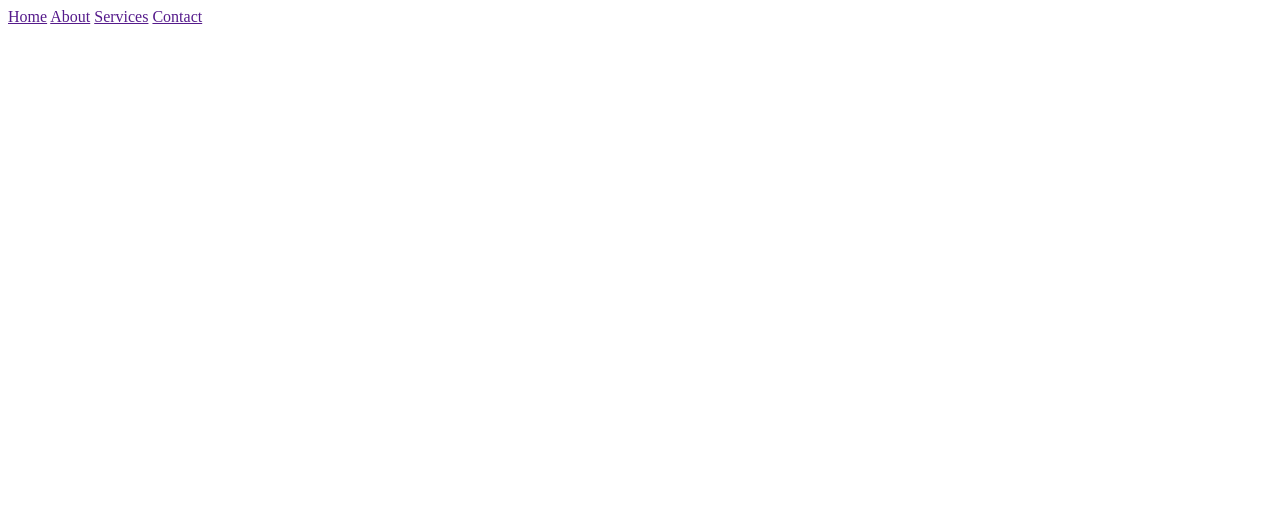
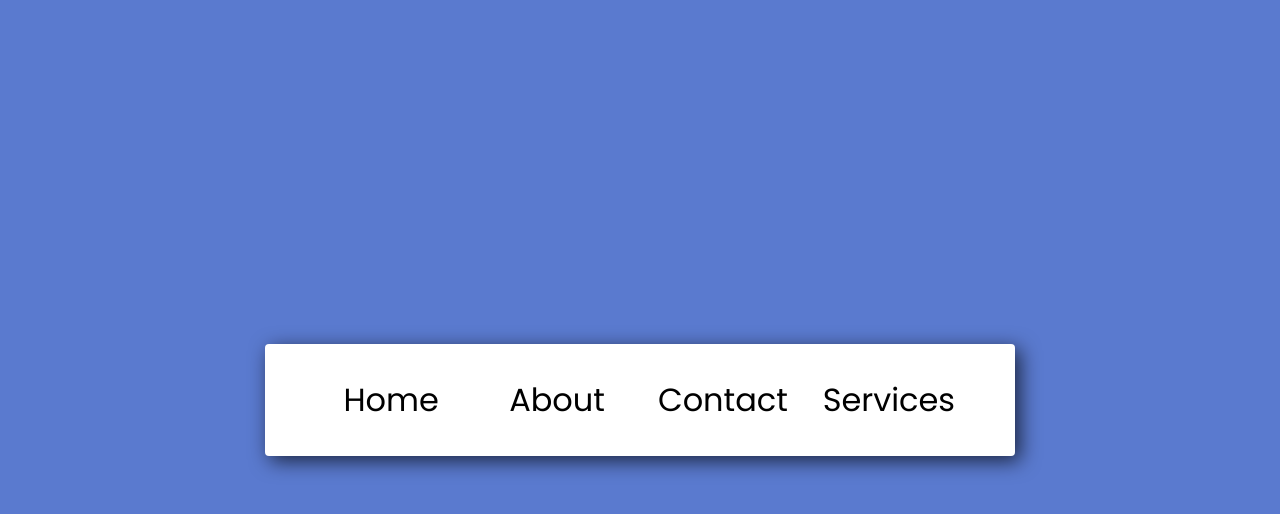
Before and after one commit to mahatabul/html-css-Js-practice-projects, a plain HTML site: page Navigation-Menu-Bar-Animation/index.html in a window 1280 px wide. Drawn offline with Linux system fonts and the light colour scheme.

Commit message:
finished

```diff
--- a/Navigation-Menu-Bar-Animation/index.html
+++ b/Navigation-Menu-Bar-Animation/index.html
@@ -10,12 +10,11 @@
 
 <body>
     <nav>
-        <span><a href="">Home</a></span>
-        <span><a href="">About</a></span>
-        <span> <a href="">Services</a></span>
-        <span><a href="">Contact</a></span>
 
-
+        <div><a href="">Home</a> <span></span></div>
+        <div><a href="">About</a> <span></span></div>
+        <div><a href="">Contact</a> <span></span></div>
+        <div><a href="">Services</a> <span></span></div>
 
     </nav>
 </body>
--- a/Navigation-Menu-Bar-Animation/style.css
+++ b/Navigation-Menu-Bar-Animation/style.css
@@ -0,0 +1,82 @@
+@import url("https://fonts.googleapis.com/css2?family=Poppins:wght@200;300;400;500;600;700&display=swap");
+
+* {
+  margin: 0;
+  padding: 0;
+  box-sizing: border-box;
+  font-family: "Poppins", sans-serif;
+  user-select: none;
+}
+
+body {
+  min-height: 100vh;
+  width: 100%;
+  display: flex;
+  background-color: #5a7acf;
+  align-items: center;
+  justify-content: center;
+}
+
+nav {
+  background-color: white;
+  border-radius: 4px;
+  padding: 2% 4%;
+  width: 750px;
+  text-align: center;
+  font-size: 32px;
+  display: flex;
+  flex-direction: row;
+  justify-content: space-between;
+  box-sizing: border-box;
+  position: relative;
+  box-shadow: 5px 5px 20px rgba(0, 0, 0, 0.692);
+}
+
+nav div {
+  position: relative;
+  padding: 1% 2%;
+  width: 150px;
+  box-sizing: border-box;
+  display: flex;
+  justify-content: center;
+
+}
+
+nav div a {
+  text-decoration: none;
+  color: black;
+}
+
+.div {
+  position: absolute;
+  bottom: -10%;
+  left: 0;
+  height: 3px;
+  width: 0%;
+  background-color: #5a7acf;
+  transition: width 0.4s ease;
+}
+
+nav div:hover span {
+  width: 100%;
+}
+
+
+@media (max-width: 800px) {
+  nav {
+    width: 500px;
+    font-size: 22px;
+  }
+}
+@media (max-width: 700px) {
+  nav {
+    width: 450px;
+    font-size: 20px;
+  }
+}
+@media (max-width: 600px) {
+  nav {
+    width: 400px;
+    font-size: 20px;
+  }
+}
```
